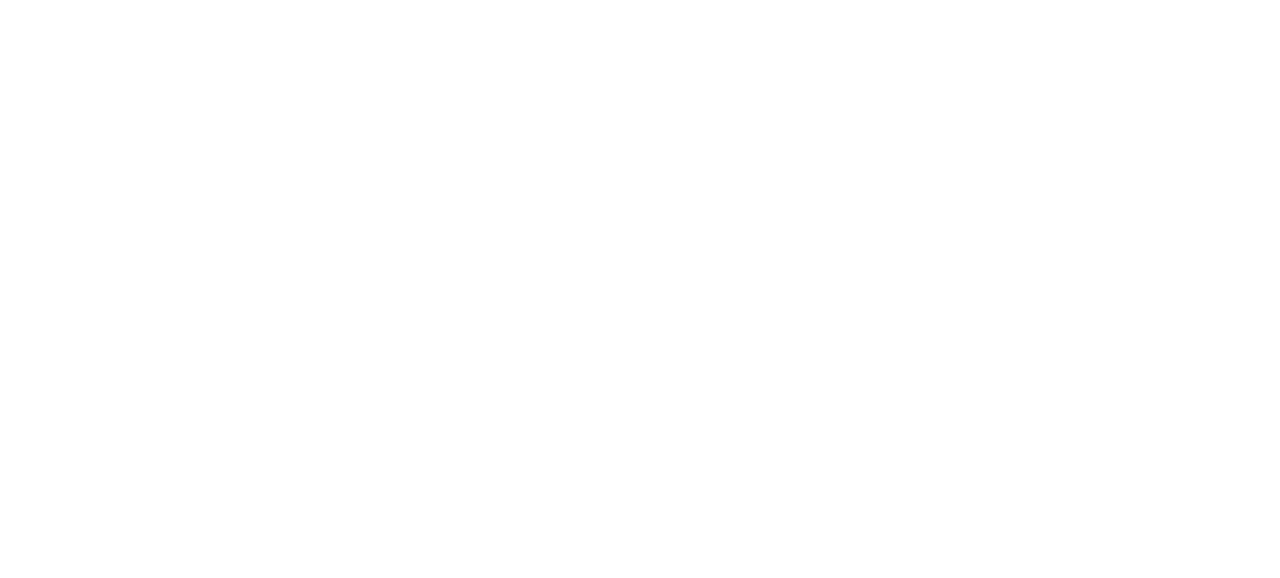
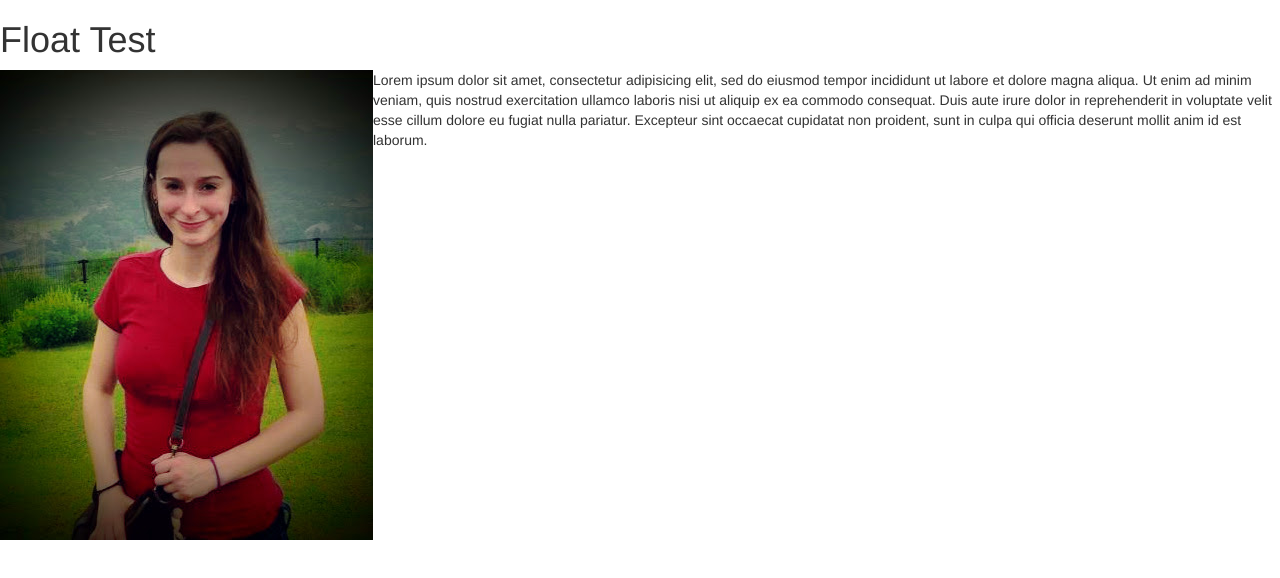
Before and after one commit to Stephanie-Spears/project-css-tests, a plain HTML site: page css-test.html in a window 1280 px wide. Drawn offline with Linux system fonts and the light colour scheme.

Commit message:
add float test

```diff
--- a/css-test.html
+++ b/css-test.html
@@ -2,9 +2,15 @@
 <html>
   <head>
     <meta charset="utf-8">
-    <title></title>
+    <title>CSS TEST</title>
+    <link rel="stylesheet" href="css/bootstrap.css">
+    <link rel="stylesheet" href="js/bootstrap.js">
+    <link rel="stylesheet" href="css/styles.css">
   </head>
   <body>
+    <h1>Float Test</h1>
+    <img src="img/profile-pic.jpg" alt="test-pic">
+    <p>Lorem ipsum dolor sit amet, consectetur adipisicing elit, sed do eiusmod tempor incididunt ut labore et dolore magna aliqua. Ut enim ad minim veniam, quis nostrud exercitation ullamco laboris nisi ut aliquip ex ea commodo consequat. Duis aute irure dolor in reprehenderit in voluptate velit esse cillum dolore eu fugiat nulla pariatur. Excepteur sint occaecat cupidatat non proident, sunt in culpa qui officia deserunt mollit anim id est laborum.</p>
 
   </body>
 </html>
--- /dev/null
+++ b/css/styles.css
@@ -0,0 +1,3 @@
+img {
+  float: left;
+}
```
